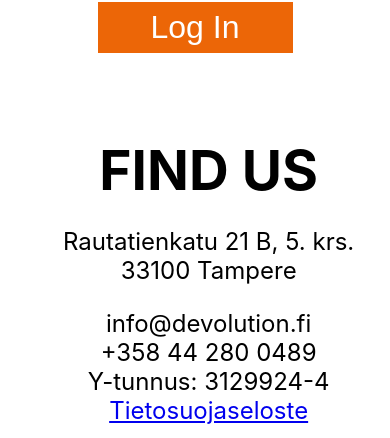
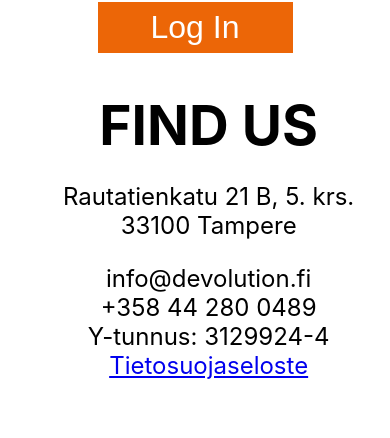
Before and after one commit to Devolution-Oy/project-dashboard, a React (Create React App) app: page / in a window 390 px wide. Shown: the part 403-841 px from the top of the page. Built offline with nearby package versions, Linux system fonts and the light colour scheme.

Commit message:
Footer Responsive7

```diff
--- a/src/components/Footer/Footer.css
+++ b/src/components/Footer/Footer.css
@@ -46,5 +46,10 @@
     }
     footer {
         text-align: center;
+        width: 100%;
+        word-break: break-all;
+        bottom: 0;
+        position: relative;
+        margin-top: 10%;
       }
   }
--- a/src/components/Login/Login.js
+++ b/src/components/Login/Login.js
@@ -2,9 +2,7 @@
 import './Login.css';
 function Login() {
   return (
-    <div>
-      <main className='main-content'>
-      </main>
+    <div className = "LoginAll">
       <form method="post">
         <div className = "inputCenter">
           <div className = "inputLogin">
```
